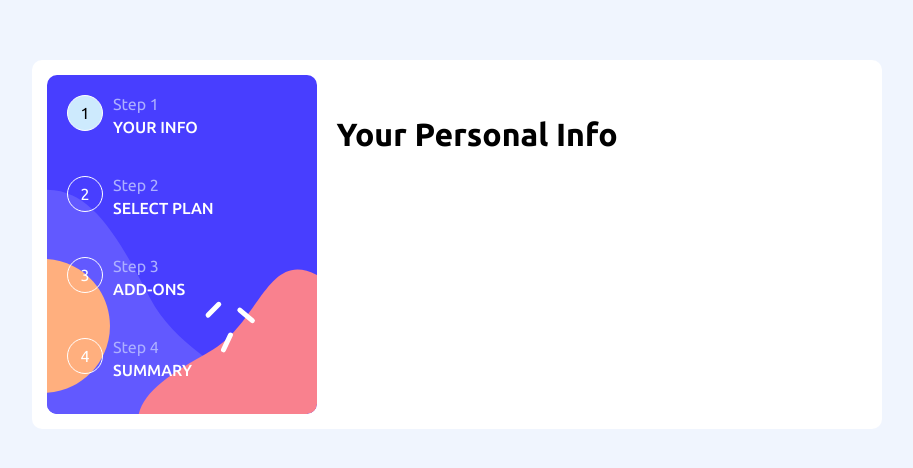
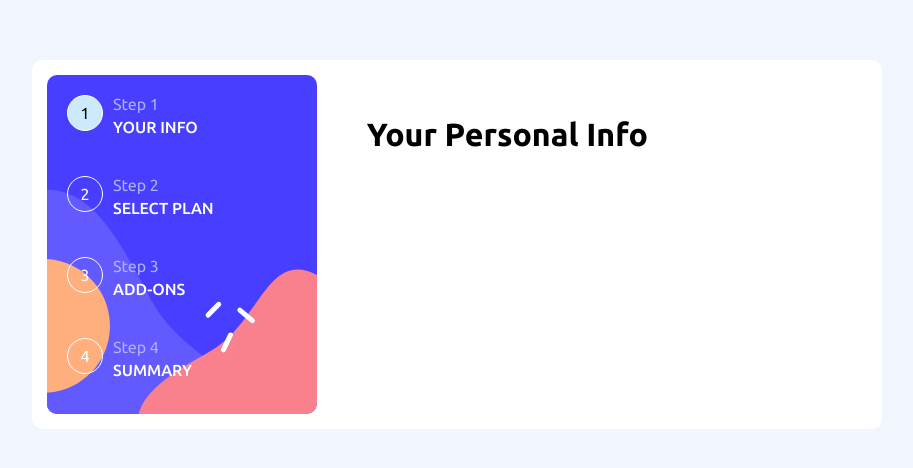
Before and after one commit to itromy/multi-step-form-WIP, a Next.js app: page /your-info in a window 1280 px wide. Shown: the part 156-624 px from the top of the page, without its empty margins (183-1096 px from the left). Built offline with nearby package versions, Linux system fonts and the light colour scheme.

Commit message:
style(multi-form): adjust style

```diff
--- a/src/components/MultiStepForm.module.css
+++ b/src/components/MultiStepForm.module.css
@@ -51,4 +51,8 @@
         background-position: bottom right;
     }
 
+    .contentBody {
+        max-width: 450px;
+        margin: auto;
+    }
 }
--- a/src/components/MultiStepForm.tsx
+++ b/src/components/MultiStepForm.tsx
@@ -15,7 +15,9 @@ export default function MultiStepForm({ children, step }: MultiStepFormProps) {
                 <Stepper active={step} steps={STEPPER_STEPS} />
             </div>
             <div className={styles.content}>
-            { children }
+                <div className={styles.contentBody}>
+                    { children }
+                </div>
             </div>
         </div>
     )
```
